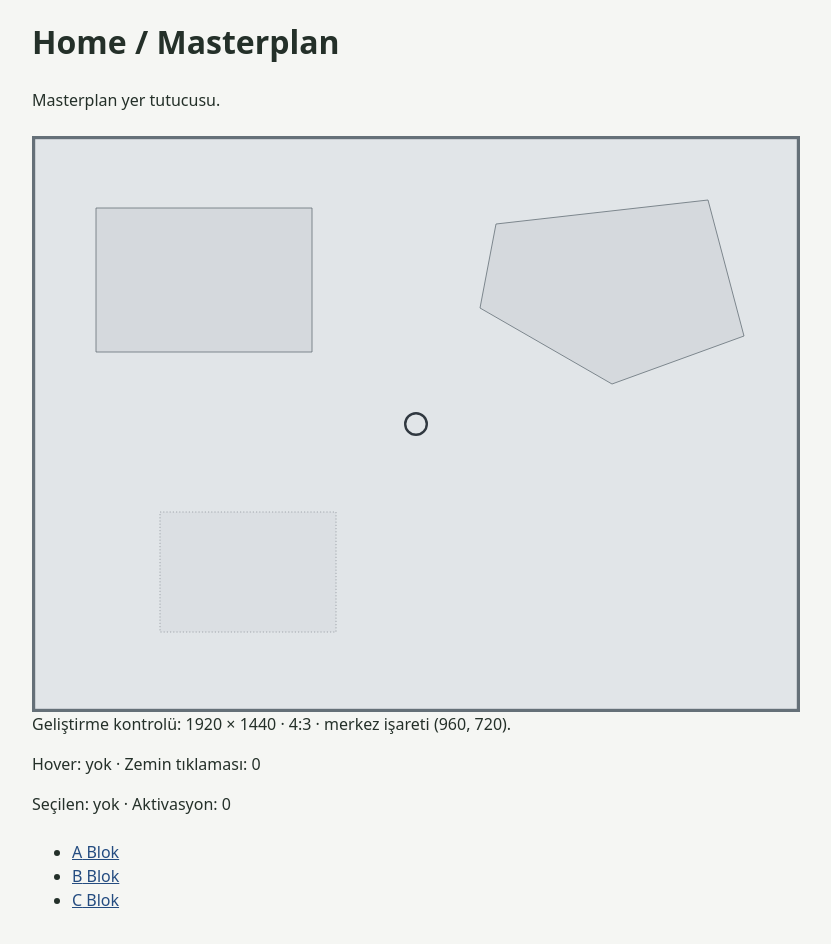
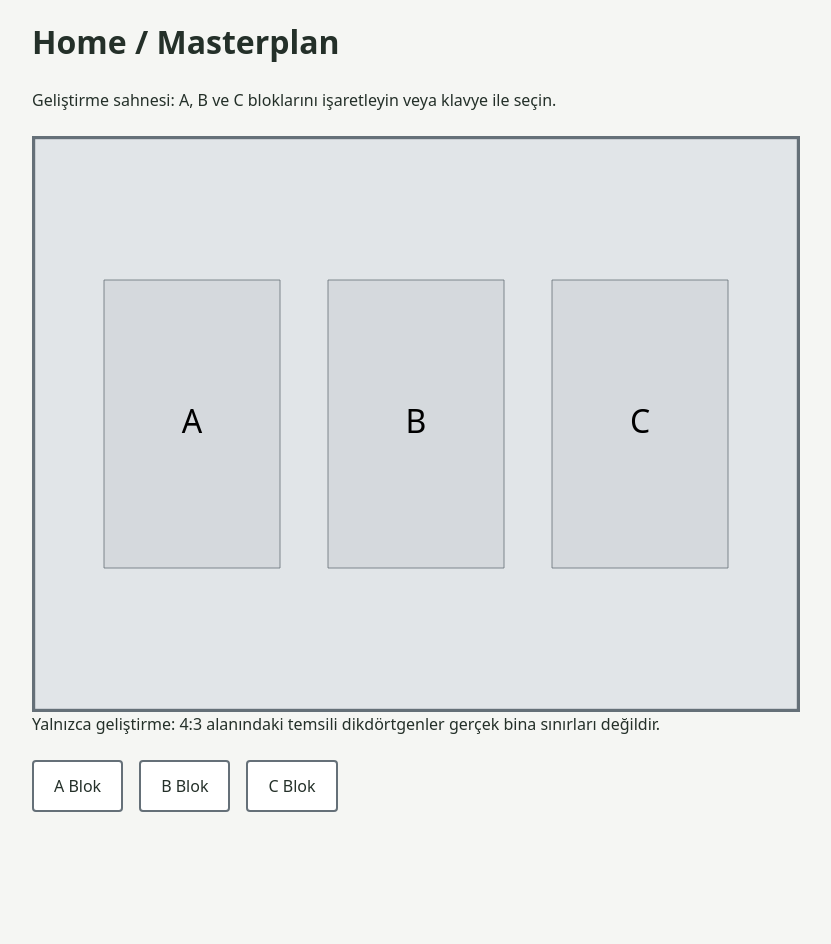
Before and after one commit to miozturk/nail-karatas-gallery, a React (Vite) app: page / in a window 1280 px wide. Shown: the part 180-1124 px from the top of the page, without its empty margins (224-1055 px from the left). After the commit the page ends 1056 px from the top, so only its background shows below. Built offline with nearby package versions, Linux system fonts and the light colour scheme.

Commit message:
IMP-006 Masterplan Scene

```diff
--- a/src/components/SvgHotspotLayer/SvgHotspotLayer.tsx
+++ b/src/components/SvgHotspotLayer/SvgHotspotLayer.tsx
@@ -16,11 +16,13 @@ export interface SvgHotspotLayerProps {
   activeId?: string | null
   onHover?: (id: string) => void
   onLeave?: (id: string) => void
+  onFocus?: (id: string) => void
+  onBlur?: (id: string) => void
   onActivate: (id: string) => void
 }
 
 export default function SvgHotspotLayer({
-  label, hotspots, hoveredId, activeId, onHover, onLeave, onActivate,
+  label, hotspots, hoveredId, activeId, onHover, onLeave, onFocus, onBlur, onActivate,
 }: SvgHotspotLayerProps) {
   const spacePressed = useRef<string | null>(null)
 
@@ -53,7 +55,11 @@ export default function SvgHotspotLayer({
             if (!disabled && spacePressed.current === id) onActivate(id)
             spacePressed.current = null
           }}
-          onBlur={() => { spacePressed.current = null }}
+          onFocus={() => { if (!disabled) onFocus?.(id) }}
+          onBlur={() => {
+            spacePressed.current = null
+            if (!disabled) onBlur?.(id)
+          }}
         />
       ))}
     </svg>
--- /dev/null
+++ b/src/features/masterplan/MasterplanPage.css
@@ -0,0 +1,21 @@
+.masterplan { margin: 1.5rem 0; }
+.scene-stage__overlay > .masterplan__labels { width: 100%; height: 100%; pointer-events: none; }
+.masterplan__background {
+  position: absolute;
+  inset: 0;
+  background: #e1e5e8;
+  border: 8px solid #657078;
+  box-sizing: border-box;
+}
+.masterplan__controls { display: flex; flex-wrap: wrap; gap: 1rem; }
+.masterplan__controls button {
+  padding: 0.75rem 1.25rem;
+  border: 2px solid #657078;
+  border-radius: 4px;
+  background: #fff;
+  color: #243029;
+  font: inherit;
+  cursor: pointer;
+}
+.masterplan__controls button[data-highlighted='true'] { background: #c3cbd1; border-color: #202830; }
+.masterplan__controls button:focus-visible { outline: 3px solid #244c80; outline-offset: 3px; }
--- a/src/features/masterplan/MasterplanPage.tsx
+++ b/src/features/masterplan/MasterplanPage.tsx
@@ -1,18 +1,70 @@
-import { Link } from 'react-router-dom'
+import { useState } from 'react'
+import { useNavigate } from 'react-router-dom'
 import { blocks } from '../../data'
-import SceneStageProof from '../../components/SceneStage/SceneStageProof'
+import SceneStage from '../../components/SceneStage/SceneStage'
+import SvgHotspotLayer from '../../components/SvgHotspotLayer/SvgHotspotLayer'
+import { developmentBlockPolygons } from './developmentHotspots'
+import './MasterplanPage.css'
+
+const hotspots = blocks.map((block) => ({
+  id: block.id,
+  label: `${block.name} Blok — geliştirme bölgesi`,
+  points: developmentBlockPolygons[block.id],
+}))
+
+type Source = 'polygon-pointer' | 'polygon-focus' | 'control-pointer' | 'control-focus'
 
 export default function MasterplanPage() {
+  const navigate = useNavigate()
+  // Most recently entered source owns the highlight; leaving restores any owner below it.
+  const [interactions, setInteractions] = useState<{ source: Source; id: string }[]>([])
+  const highlightedId = interactions.at(-1)?.id ?? null
+  const enter = (source: Source, id: string) => setInteractions((current) => [
+    ...current.filter((item) => item.source !== source), { source, id },
+  ])
+  const leave = (source: Source, id: string) => setInteractions((current) =>
+    current.filter((item) => item.source !== source || item.id !== id))
+  const activate = (id: string) => { void navigate(`/block/${id}`) }
+
   return (
     <>
       <h1>Home / Masterplan</h1>
-      <p>Masterplan yer tutucusu.</p>
-      {import.meta.env.DEV && <SceneStageProof />}
-      <ul>
+      <p>Geliştirme sahnesi: A, B ve C bloklarını işaretleyin veya klavye ile seçin.</p>
+      <figure className="masterplan">
+        <SceneStage
+          label="Masterplan geliştirme sahnesi: 1920 × 1440"
+          base={<div className="masterplan__background" />}
+          interaction={<SvgHotspotLayer
+            label="Geliştirme blok bölgeleri"
+            hotspots={hotspots}
+            hoveredId={highlightedId}
+            onHover={(id) => enter('polygon-pointer', id)}
+            onLeave={(id) => leave('polygon-pointer', id)}
+            onFocus={(id) => enter('polygon-focus', id)}
+            onBlur={(id) => leave('polygon-focus', id)}
+            onActivate={activate}
+          />}
+          overlay={<svg className="masterplan__labels" viewBox="0 0 1920 1440" aria-hidden="true">
+            {hotspots.map((hotspot) => <text key={hotspot.id}
+              x={(hotspot.points[0][0] + hotspot.points[1][0]) / 2} y="720"
+              textAnchor="middle" dominantBaseline="middle" fontSize="80">
+              {blocks.find((block) => block.id === hotspot.id)?.name}
+            </text>)}
+          </svg>}
+        />
+        <figcaption>Yalnızca geliştirme: 4:3 alanındaki temsili dikdörtgenler gerçek bina sınırları değildir.</figcaption>
+      </figure>
+      <div className="masterplan__controls" role="group" aria-label="Blok seçimi">
         {blocks.map((block) => (
-          <li key={block.id}><Link to={`/block/${block.id}`}>{block.name} Blok</Link></li>
+          <button key={block.id} type="button"
+            data-highlighted={highlightedId === block.id}
+            onPointerEnter={() => enter('control-pointer', block.id)}
+            onPointerLeave={() => leave('control-pointer', block.id)}
+            onFocus={() => enter('control-focus', block.id)}
+            onBlur={() => leave('control-focus', block.id)}
+            onClick={() => activate(block.id)}>{block.name} Blok</button>
         ))}
-      </ul>
+      </div>
     </>
   )
 }
--- /dev/null
+++ b/src/features/masterplan/developmentHotspots.ts
@@ -0,0 +1,9 @@
+import type { Polygon } from '../../types'
+
+// DEVELOPMENT-ONLY: arbitrary rectangles, not approved building silhouettes.
+// Replace with authored project geometry in a later task; never domain Block data.
+export const developmentBlockPolygons: Record<string, Polygon> = {
+  a: [[180, 360], [620, 360], [620, 1080], [180, 1080]],
+  b: [[740, 360], [1180, 360], [1180, 1080], [740, 1080]],
+  c: [[1300, 360], [1740, 360], [1740, 1080], [1300, 1080]],
+}
```
Also changed, not shown: src/components/SvgHotspotLayer/README.md.
